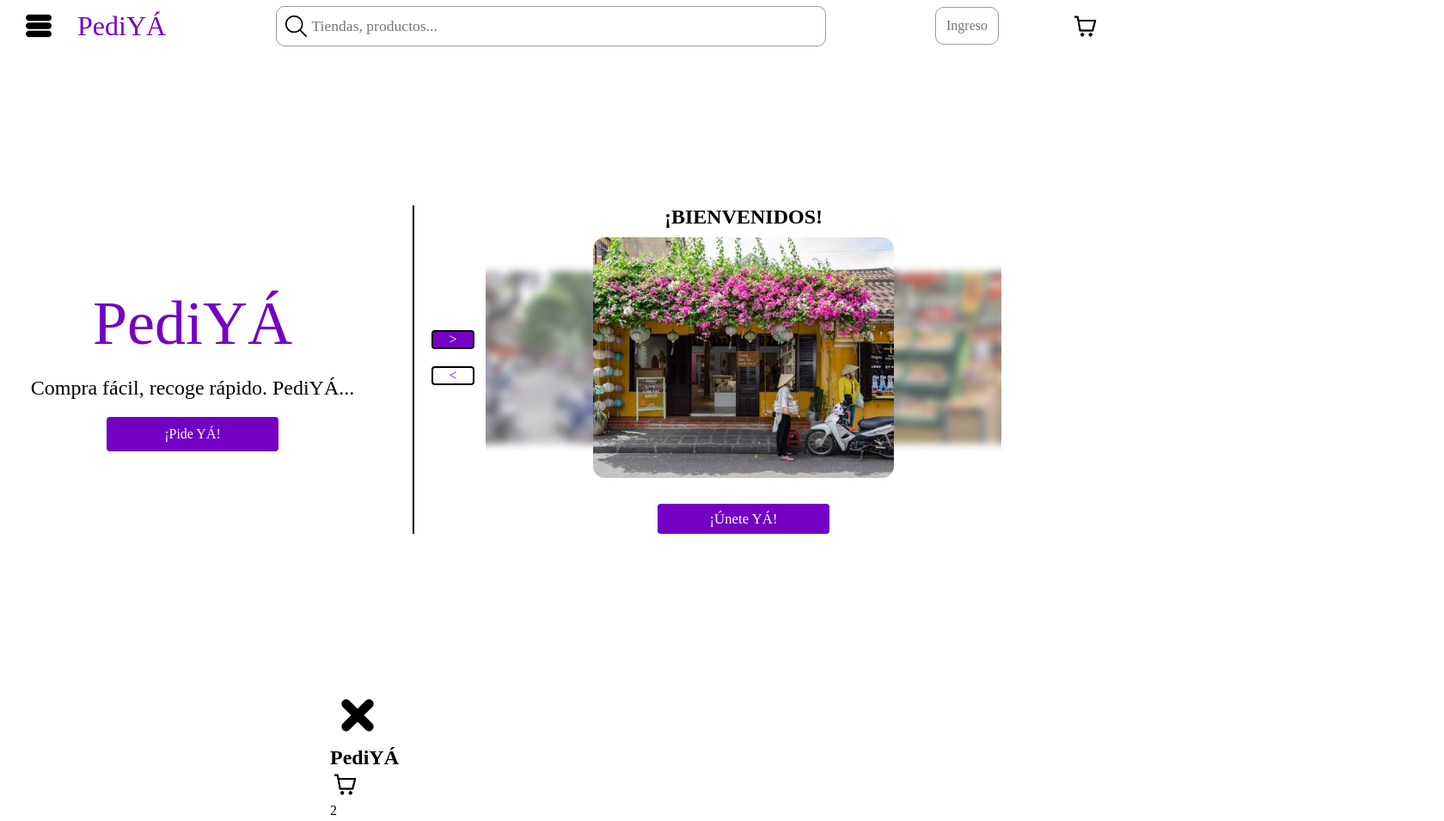
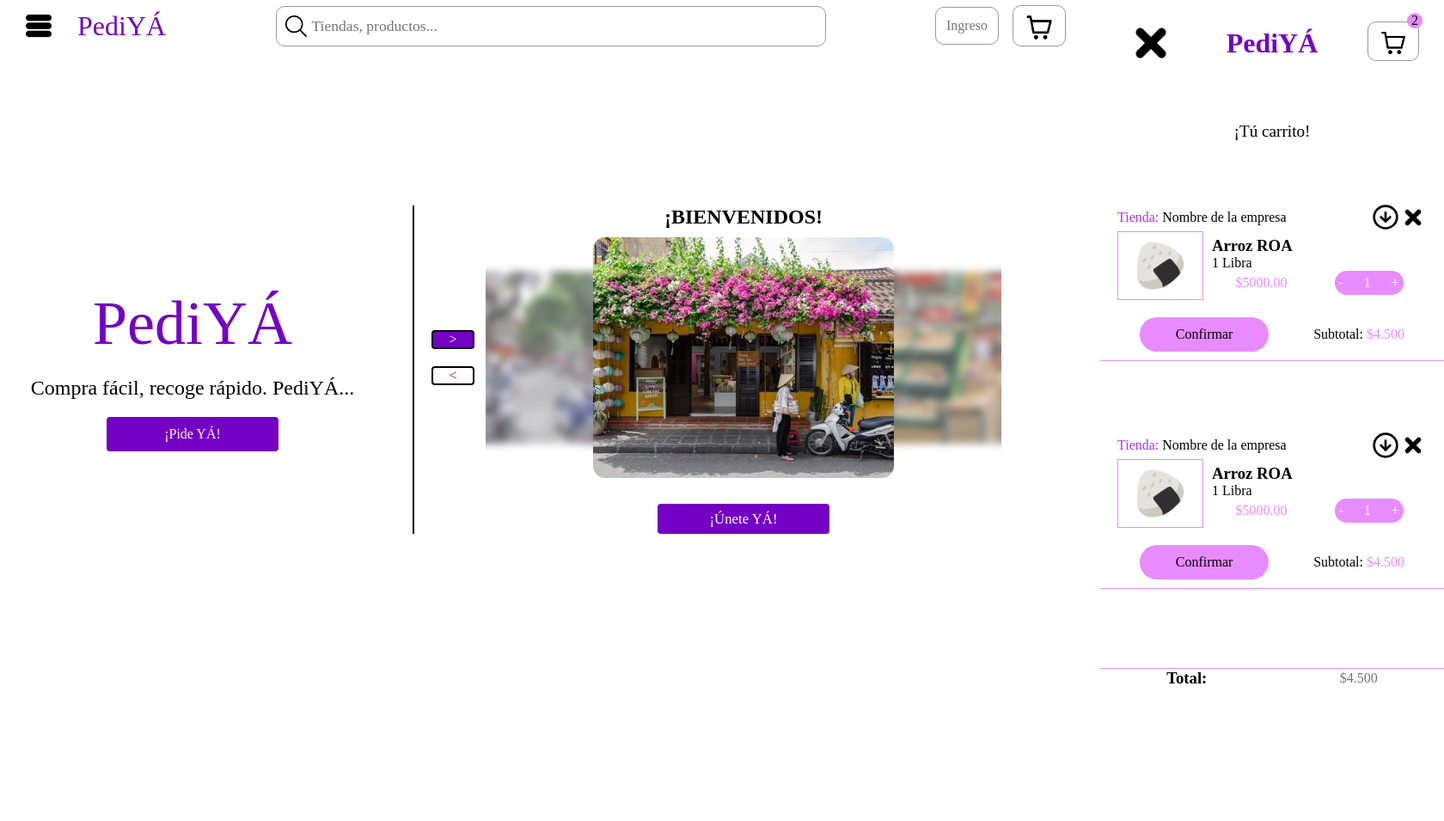
Before and after one commit to BOOSAM12/FinalViewsProject, a plain HTML site: page views/index.html in a window 1280 px wide. Shown: the top 955 px of the page at 86% size, 1680 px wide, since content can reach past the window. After the commit the page ends 800 px from the top, so only its background shows below. Drawn offline with Linux system fonts and the light colour scheme; a web font is replaced by a local one.

Commit message:
Se crean los estilos del carrito de compras y se hace la animacion de entrada y salida del mismo

```diff
--- a/sources/css/index.css
+++ b/sources/css/index.css
@@ -1,8 +1,10 @@
 :root{
     --color-primario: #7400C4;
+    --color-secundario: #E88BFF;
     --color-negro: #000000;
     --color-borde-claro:#999999;
     --color-text1:#757575;
+    --color-text2:#B032E7;
     --tamaño-icono1: 8px;
     --tamaño-icono2: 16px;
     --tamaño-icono3: 32px;
@@ -24,6 +26,7 @@ body{
     flex-direction: column;
     align-items: center;
     justify-content: center;
+    overflow-x: hidden;
 }
 /*DISEÑO DE BARRA DE NAVEGACION*/
 header{
@@ -91,8 +94,13 @@ header{
     margin: 0 40px 0 0;
     cursor: pointer;
 }
-.icono-carrito{
-    width: 35px;
+.icono-carrito-view{
+    width: 62px;
+    border: 1px solid var(--color-borde-claro) ;
+    border-radius: 10px;
+    padding: 5px 10px 1px 10px;
+    margin: 0 40px 0 0;
+    cursor: pointer;
 }
 
 /*DISEÑO DEL MAIN*/
@@ -282,3 +290,177 @@ aside {
 
 
 /*DISEÑO DEL CARRITO DE COMPRAS*/
+
+.cont-carrito{
+    display: flex;
+    flex-direction: column;
+    align-items: center;
+    justify-content: space-between;
+    position: absolute;
+    width: 400px;
+    min-height: 100vh;
+    background-color: white;
+    right: -400px;
+    top: 0;
+    z-index: 9;
+    transition: right 0.5s ease-in-out;
+}
+.visible-carrito{
+    right: 0;
+}
+.cont-buttons{
+    width:100%;
+    margin-top: 20px;
+    display: flex;
+    justify-content: space-around;
+    align-items: center;
+}
+.cont-buttons img{
+    width: 60px;
+    cursor: pointer;
+}
+.icono-carrito{
+    width: 70px;
+    border: 1px solid var(--color-borde-claro) ;
+    border-radius: 10px;
+    padding: 5px 10px 1px 10px;
+
+    cursor: pointer;
+}
+.titulo-carrito{
+    font-size: 2em;
+    color: var(--color-primario);
+}
+.num-productos{
+    position: relative;
+}
+.num-productos span{
+    position: absolute;
+    right: -4px;
+    top: -10px;
+    background-color: var(--color-secundario);
+    border-radius: 25px;
+    padding: 0px 5px 0px 5px;
+}
+.cont-imagen-producto img{
+    width: var(--tamaño-icono4);
+}
+.tituloSecundario{
+    font-size: 1.2em;
+    font-weight: 300;
+}
+.card-carrito{
+    width: 100%;
+    margin-bottom: 10px;
+    padding: 10px 20px 10px 20px;
+    border-bottom: 1px solid var(--color-secundario);
+}
+.cont-acciones{
+    display: flex;
+    justify-content: space-between;
+    align-items: center;
+}
+.nombreTienda{
+    font-weight: 300;
+    font-style: normal;
+    font-size: 1em;
+    width: 300px;
+    overflow: hidden;
+    text-overflow: ellipsis;
+    white-space: nowrap;
+}
+.nombreTienda span{
+    font-size: 1em;
+    font-weight: 300;
+    color: var(--color-text2);
+}
+.desplegarProducto, .eliminarProducto{
+    cursor: pointer;
+    width: var(--tamaño-icono3);
+}
+.cont-imagen-producto{
+    display: flex;
+    flex-direction: column;
+    justify-content: center;
+    align-items: center;
+}
+.cont-datos-producto{
+    display: flex;
+    flex-direction: row;
+    justify-content: space-between;
+    align-items: center;
+    width: 100%;
+}
+.cont-datos-producto img{
+    width: 100px;
+    border: 1px solid var(--color-secundario) ;
+    padding: 10px 20px 10px 20px;
+}
+.contDescripcion{
+    width: calc(100% - 110px);
+}
+.cont-cantidad{
+    display: flex;
+    flex-direction: row;
+    align-items: center;
+    justify-content: space-around;
+}
+.precioProducto{
+    color: var(--color-secundario);
+}
+.cont-cantidad-producto{
+    display: flex;
+    align-items: center;
+    justify-content: space-between;
+    width: 80px;
+    padding: 5px;
+    border-radius: 21px;
+    background-color: var(--color-secundario);
+}
+.cont-cantidad-producto button{
+    background-color: transparent;
+    border: none;
+    color: white;
+    font-size: 1em;
+    cursor: pointer;
+}
+.cont-cantidad-producto span{
+    color: white;
+    font-size: 1em;
+}
+.cont-confirmar{
+    display: flex;
+    align-items: center;
+    justify-content: space-around;
+    width: 100%;
+    margin-top: 20px;
+}
+.cont-confirmar button{
+    width: 150px;
+    height: 40px;
+    background-color: var(--color-secundario);
+    color: #000000;
+    border: none;
+    font-size: 1em;
+    border-radius: 21px;
+    cursor: pointer;
+}
+.cont-confirmar span{
+    color: var(--color-secundario);
+    font-size: 1em;
+}
+
+.cont-total{
+    display: flex;
+    justify-content:space-around;
+    align-items: center;
+    width: 100%;
+    margin-top: 20px;
+    font-size: 1em;
+    font-weight: 300;
+    border-top: 1px solid var(--color-secundario);
+}
+.cont-total p{
+    color: var(--color-text1);
+
+}
--- /dev/null
+++ b/sources/js/carrito.js
@@ -0,0 +1,12 @@
+let contCarrito = document.getElementById('contCarrito');
+let abrirCarrito = document.getElementById('abrirCarrito');
+let cerrarCarrito = document.getElementById('cerrarCarrito');
+
+abrirCarrito.addEventListener('click', () => {
+    contCarrito.classList.add('visible-carrito');
+
+});
+
+cerrarCarrito.addEventListener('click', () => {
+    contCarrito.classList.remove('visible-carrito');
+});
--- a/views/index.html
+++ b/views/index.html
@@ -22,7 +22,8 @@
         </section>
         <section class="bar-buttons">
             <a class="button-ingreso" href="">Ingreso</a>
-            <img class="icono-carrito" src="../sources/img/shopping-cart_.png" alt="">
+            <img class="icono-carrito-view" src="../sources/img/shopping-cart_.png" alt="" id="abrirCarrito">
+        </section>
     </header>
     <aside id="cont-nav-bar">
         <section class="nav-bar">
@@ -74,42 +75,75 @@
             </article>
         </section>
 
-        <section class="cont-carrito">
+        <section class="cont-carrito" id="contCarrito">
             <article class="cont-buttons">
-                <img src="../sources/img/x-fill-12_.png" alt="">
+                <img src="../sources/img/x-fill-12_.png" alt="" id="cerrarCarrito">
                 <h2 class="titulo-carrito">PediYÁ</h2>
+                <section class="num-productos">
                     <img class="icono-carrito" src="../sources/img/shopping-cart_.png" alt="">
-                <section class="num-productos">
                     <span>2</span>
                 </section>
             </article>
-            <h2>¡Tú carrito!</h2>
+            <h2 class="tituloSecundario">¡Tú carrito!</h2>
             <article class="card-carrito">
                 <section class="cont-acciones">
                     <h3 class="nombreTienda"><span>Tienda: </span>Nombre de la empresa</h3>
-                    <img src="../sources/img/arrow-down-circle (1).svg" alt="Desplegar producto">
-                    <a href="#"><img src="../sources/img/x-fill-12_.png" alt="Eliminar producto"></a>
+                    <img class="desplegarProducto" src="../sources/img/arrow-down-circle (1).svg" alt="Desplegar producto">
+                    <img class="eliminarProducto" src="../sources/img/x-fill-12_.png" alt="Eliminar producto">
                 </section>
                 <section class="cont-imagen-producto">
+                    <section class="cont-datos-producto">
                         <img src="../sources/img/rice-ball_.png" alt="">
-                    <section class="cont-datos-producto">
+                        <article class="contDescripcion">
                             <h3 class="nombreProducto">Arroz ROA</h3>
                             <p class="descripcionProducto">1 Libra</p>
                             <article class="cont-cantidad">
-                            <p class="precioProducto">$50.00</p>
+                                <p class="precioProducto">$5000.00</p>
                                 <section class="cont-cantidad-producto">
                                     <button type="submit">-</button>
                                     <span>1</span>
                                     <button type="submit">+</button>
                                 </section>
                             </article>
+
+                        </article>
                     </section>
                     <article  class="cont-confirmar">
                         <button type="submit">Confirmar</button>
-                        <p>Subtotal: <span>4.500</span></p>
+                        <p>Subtotal: <span>$4.500</span></p>
                     </article>
                 </section>
             </article>
+            <article class="card-carrito">
+                <section class="cont-acciones">
+                    <h3 class="nombreTienda"><span>Tienda: </span>Nombre de la empresa</h3>
+                    <img class="desplegarProducto" src="../sources/img/arrow-down-circle (1).svg" alt="Desplegar producto">
+                    <img class="eliminarProducto" src="../sources/img/x-fill-12_.png" alt="Eliminar producto">
+                </section>
+                <section class="cont-imagen-producto">
+                    <section class="cont-datos-producto">
+                        <img src="../sources/img/rice-ball_.png" alt="">
+                        <article class="contDescripcion">
+                            <h3 class="nombreProducto">Arroz ROA</h3>
+                            <p class="descripcionProducto">1 Libra</p>
+                            <article class="cont-cantidad">
+                                <p class="precioProducto">$5000.00</p>
+                                <section class="cont-cantidad-producto">
+                                    <button type="submit">-</button>
+                                    <span>1</span>
+                                    <button type="submit">+</button>
+                                </section>
+                            </article>
+
+                        </article>
+                    </section>
+                    <article  class="cont-confirmar">
+                        <button type="submit">Confirmar</button>
+                        <p>Subtotal: <span>$4.500</span></p>
+                    </article>
+                </section>
+            </article>
+
             <article class="cont-total">
                 <h3>Total:</h3>
                 <p>$4.500</p>
@@ -119,5 +153,6 @@
 
     <script src="../sources/js/slider.js"></script>
     <script src="../sources/js/nav-bar.js"></script>
+    <script src="../sources/js/carrito.js"></script>
 </body>
 </html>
```
Lines whose indentation alone changed are shown as unchanged.
